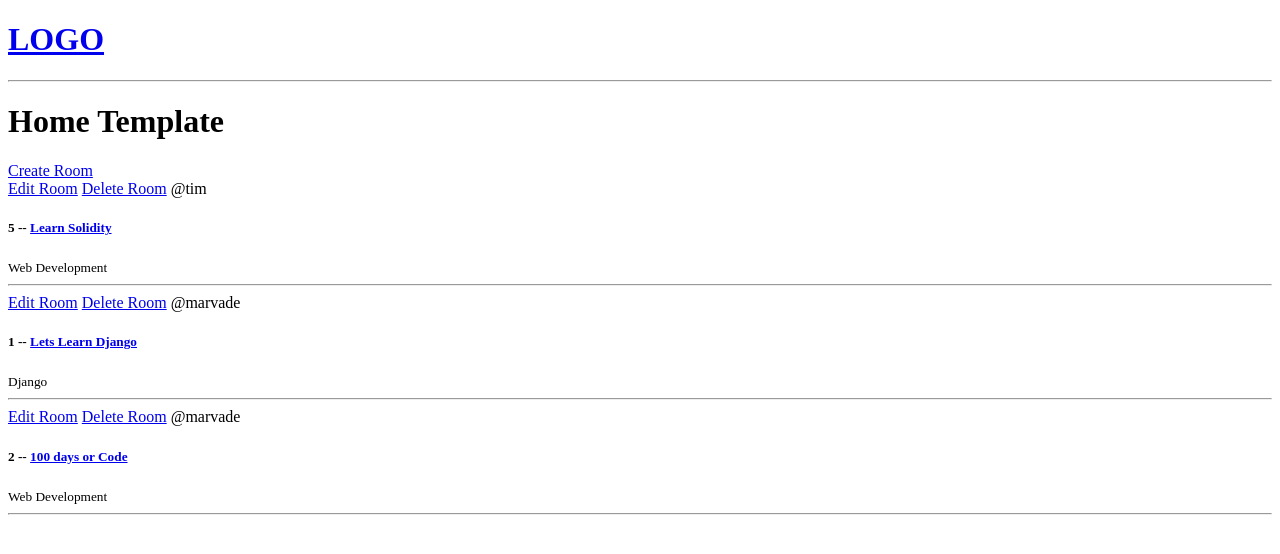
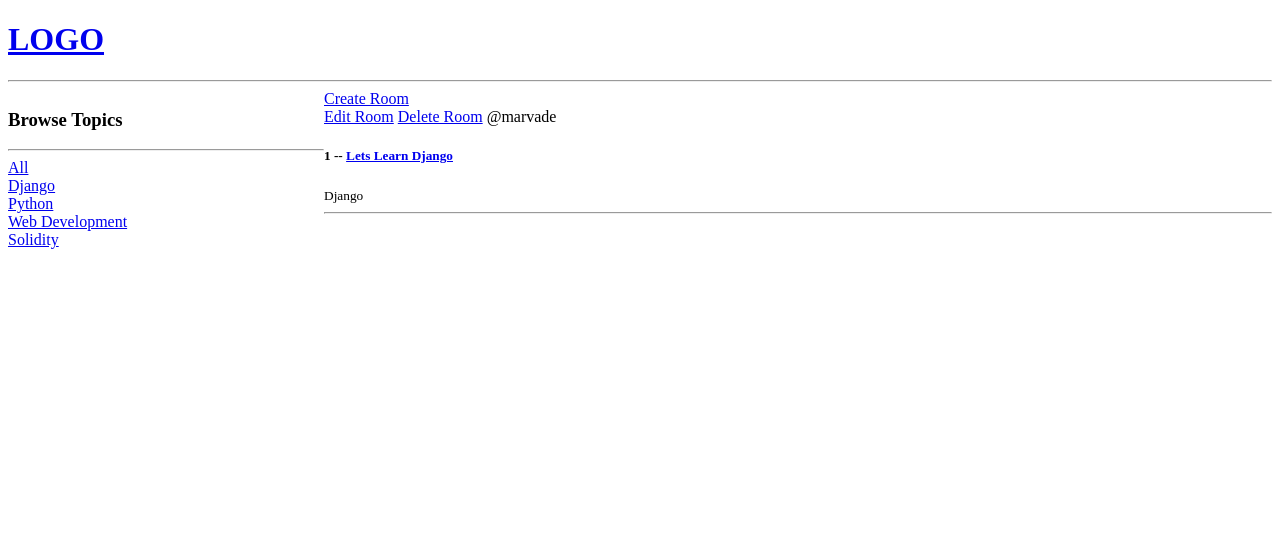
Before and after one commit to MarvsConcept/studybud, a Django app: page /?q=Django in a window 1280 px wide. Shown: the top 554 px of the page. Run offline with Django 4.2, Linux system fonts and the light colour scheme; data comes from the database, SQL or seed files in the repository.

Commit message:
Adding Search Functionality

```diff
--- a/base/templates/base/home.html
+++ b/base/templates/base/home.html
@@ -2,8 +2,34 @@
 
 {% block content%}
 
-<h1>Home Template</h1>
+<style>
+    .home-container{
+        display: grid;
+        grid-template-columns: 1fr 3fr;
+    }
+</style>
 
+<div class="home-container">
+
+    <div>
+        <h3>Browse Topics</h3>
+        <hr>
+
+        <div>
+            <a href="{% url 'home' %}">All</a>
+        </div>
+
+        {% for topic in topics %}
+
+        <div>
+            <a href="{% url 'home' %}?q={{topic.name}}">{{topic.name}}</a>
+        </div>
+
+        {% endfor %}
+
+    </div>
+
+    <div>
         <div>
 
                 <a href="{% url 'create-room' %}">Create Room</a>
@@ -21,5 +47,12 @@
                 </div>
 
             </div>
+    </div>
+
+
+
+</div>
+
+
 
 {% endblock content%}
--- a/base/views.py
+++ b/base/views.py
@@ -1,5 +1,5 @@
 from django.shortcuts import render, redirect
-from .models import Room
+from .models import Room, Topic
 from .forms import RoomForm
 
 # rooms = [
@@ -9,8 +9,12 @@ from .forms import RoomForm
 # ]
 
 def home(request):
-    rooms = Room.objects.all()
-    context =  {'rooms': rooms}
+    q = request.GET.get('q') if request.GET.get('q') != None else ''
+    rooms = Room.objects.filter(topic__name__icontains=q)
+
+    topics = Topic.objects.all()
+
+    context =  {'rooms': rooms, 'topics': topics}
     return render(request, 'base/home.html', context)
 
 def room(request, pk):
```
Lines whose indentation alone changed are shown as unchanged.
